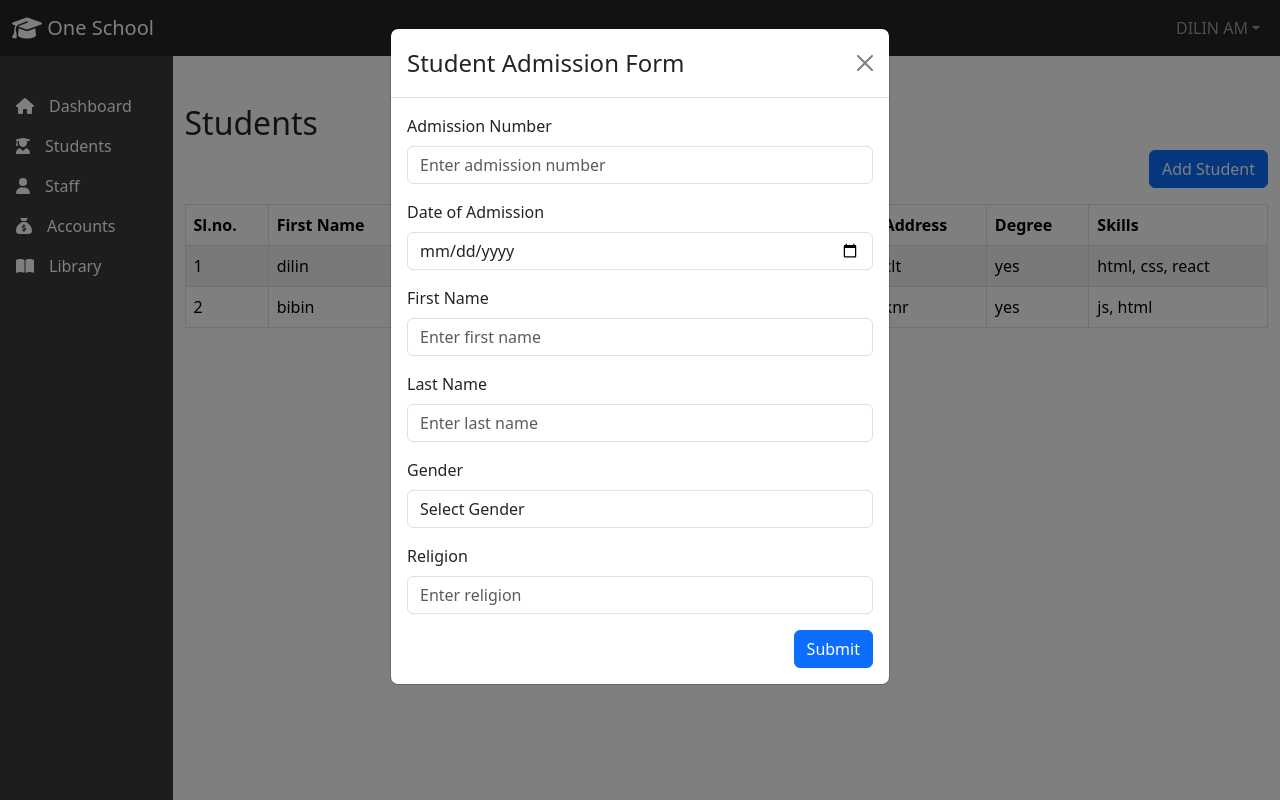
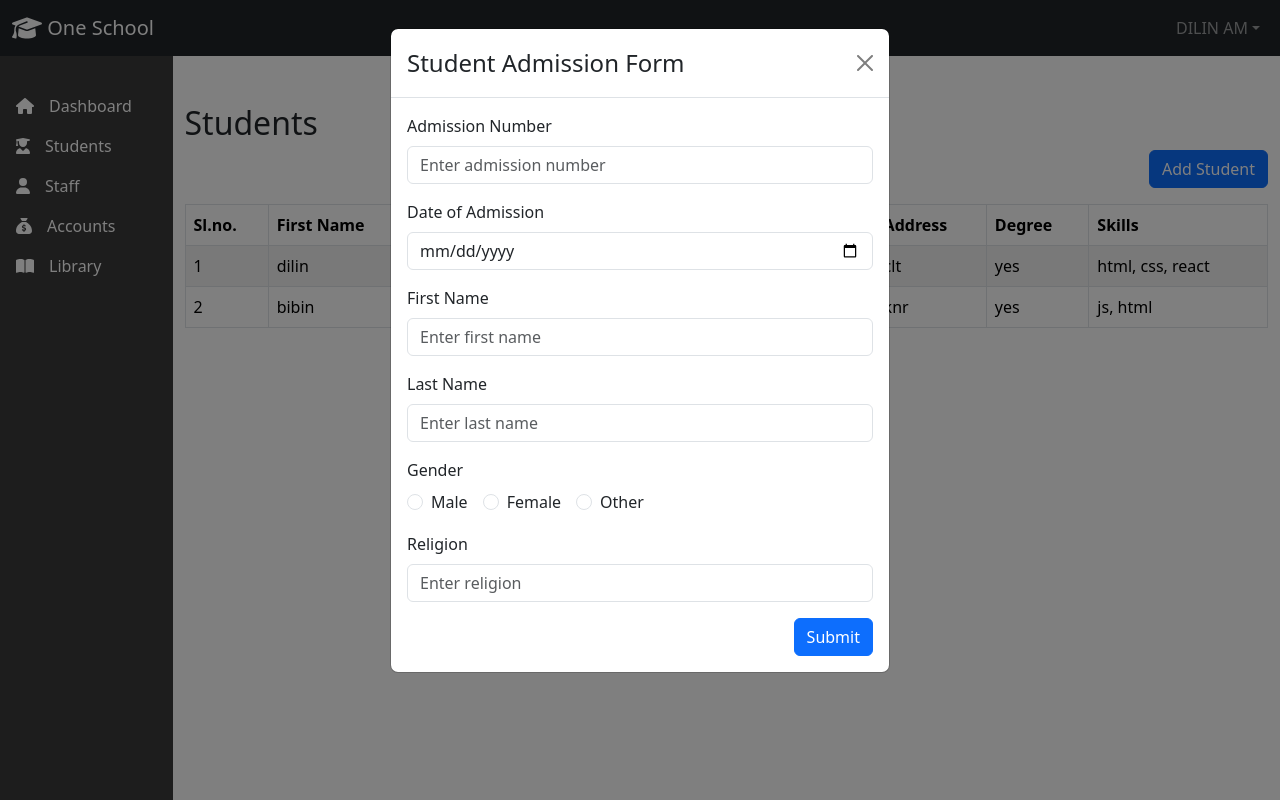
Before and after one commit to dilinamr/Oneschool-react-bootsrap, a React (Create React App) app: page /student in a window 1280 px wide. Both pictures are taken after a click on the button "Add Student". Built offline with nearby package versions, Linux system fonts and the light colour scheme.

Commit message:
Radio button

```diff
--- a/src/App.css
+++ b/src/App.css
@@ -1,3 +1,6 @@
+.mr{
+  margin-right: 15px!important;
+}
 .sidebar{
   padding-top: 30px;
   height:calc(100vh - 56px);
--- a/src/components/StudentForm.jsx
+++ b/src/components/StudentForm.jsx
@@ -2,6 +2,7 @@ import React, { useState } from 'react';
 import Button from 'react-bootstrap/Button';
 import Form from 'react-bootstrap/Form';
 import Modal from 'react-bootstrap/Modal';
+
 
 function StudentForm() {
   const [show, setShow] = useState(false);
@@ -87,21 +88,49 @@ function StudentForm() {
                 required
               />
             </Form.Group>
+
+
 <Form.Group controlId="gender" className='mb-3'>
   <Form.Label>Gender</Form.Label>
-              <Form.Control
-                as="select"
+  <div>
+    <div className='d-inline-block mr'>
+    <Form.Check
+      type="radio"
+      label="Male"
       name="gender"
-                value={formData.gender}
+      value="male"
+      checked={formData.gender === 'male'}
       onChange={handleInputChange}
       required
-              >
-                <option value="">Select Gender</option>
-                <option value="male">Male</option>
-                <option value="female">Female</option>
-                <option value="other">Other</option>
-              </Form.Control>
+     />
+     </div>
+     <div className='d-inline-block mr'>
+    <Form.Check
+      type="radio"
+      label="Female"
+      name="gender"
+      value="female"
+      checked={formData.gender === 'female'}
+      onChange={handleInputChange}
+      required
+    />
+    </div>
+    <div className='d-inline-block mr'>
+    <Form.Check
+      type="radio"
+      label="Other"
+      name="gender"
+      value="other"
+      checked={formData.gender === 'other'}
+      onChange={handleInputChange}
+      required
+    />
+    </div>
+  </div>
 </Form.Group>
+
+
+
             <Form.Group controlId="religion" className='mb-3'>
               <Form.Label>Religion</Form.Label>
               <Form.Control
```
Lines whose indentation alone changed are shown as unchanged.
